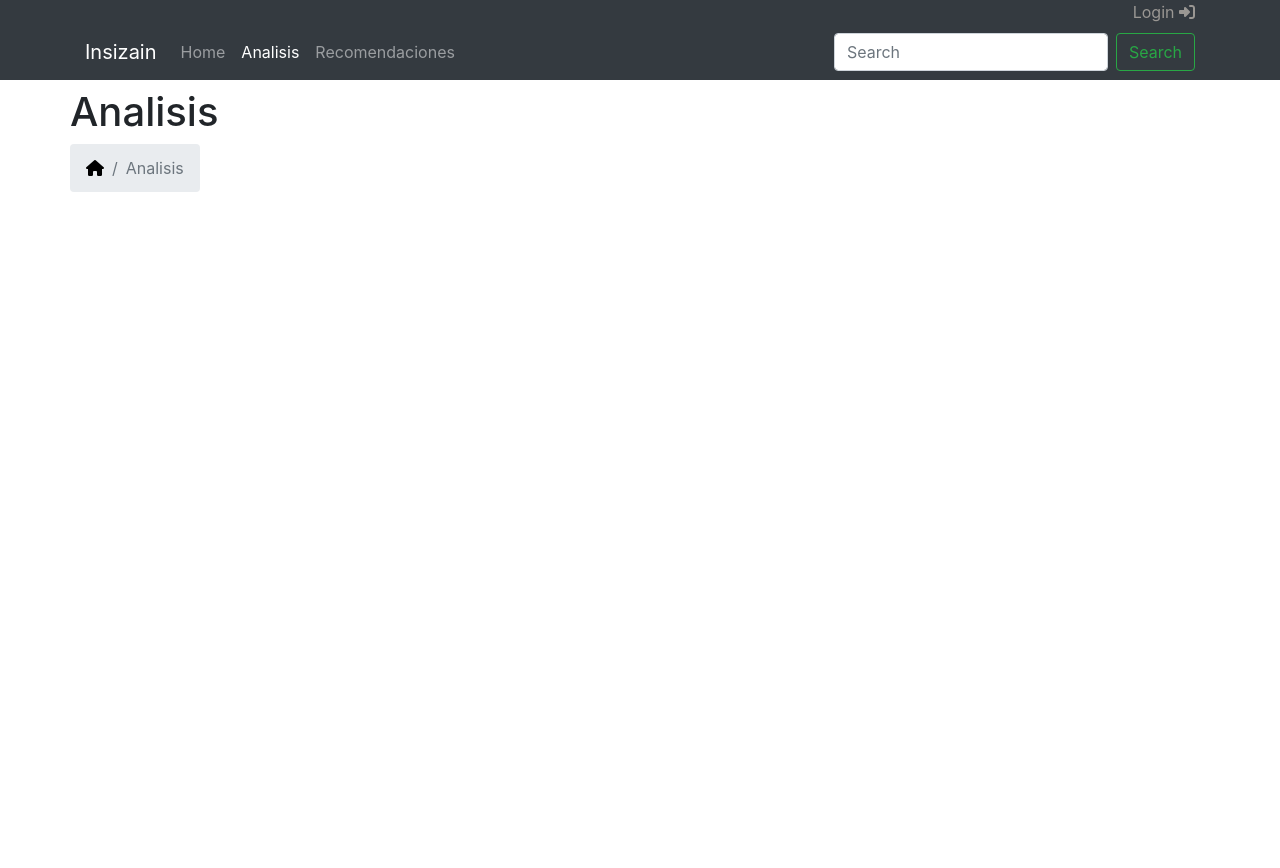
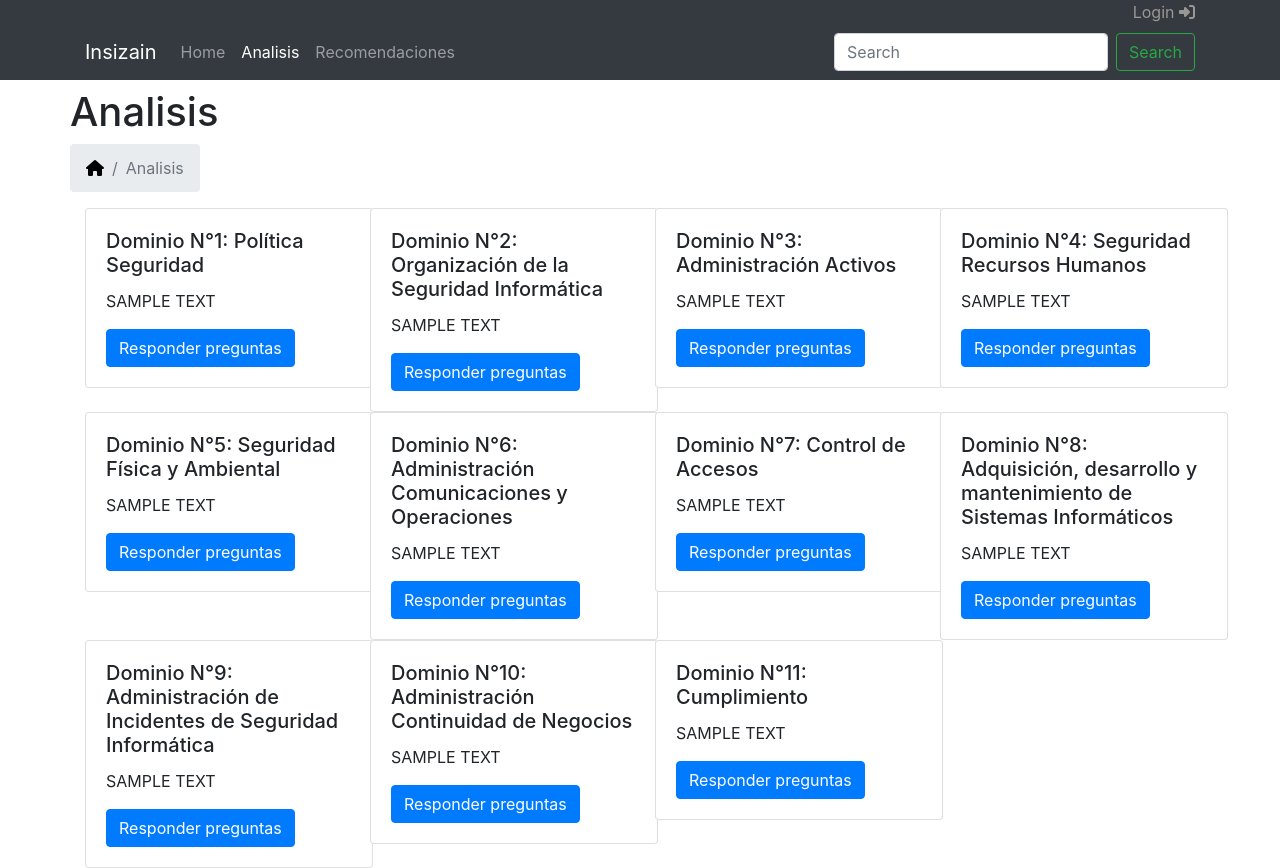
Before and after one commit to VicenteLG/proyecto-seguridad-informatica, a Django app: page /charts/analisis in a window 1280 px wide. Before the commit the page ends 192 px from the top, so only its background shows below. Run offline with Django 3.2, Linux system fonts and the light colour scheme; data comes from the database, SQL or seed files in the repository; both versions use the stored data as it was after the commit; some libraries are stand-ins or nearby versions.

Commit message:
Cambios en los modelos y views

```diff
--- a/ChartsGAP/models.py
+++ b/ChartsGAP/models.py
@@ -25,6 +25,10 @@ class Seccion(models.Model):
 	porcentaje_no_cumplimiento = models.PositiveIntegerField(default=0)
 	control = models.ManyToManyField(Control, null=True, blank=True)
 
+class Encuestados(models.Model):
+	profile = models.ForeignKey(Profile, on_delete=models.CASCADE)
+	fecha_encuesta = models.DateTimeField()
+
 class Dominio(models.Model):
 	nombre_dominio = models.CharField(max_length=75)
 	porcentaje_cumplimiento = models.PositiveIntegerField(default=0)
@@ -32,6 +36,7 @@ class Dominio(models.Model):
 	seccion = models.ManyToManyField(Seccion, null=True, blank=True)
 	recomendacion = models.ManyToManyField(Recomendacion, null=True, blank=True)
 	responsable = models.ForeignKey(Profile, on_delete=models.CASCADE)
+	encuestados = models.ManyToManyField(Encuestados, null=True, blank=True)
 
 class Evaluacion(models.Model):
 	porcentaje_cumplimiento = models.PositiveIntegerField(default=0)
--- a/ChartsGAP/templates/analisis.html
+++ b/ChartsGAP/templates/analisis.html
@@ -28,6 +28,44 @@ Analisis
 
 {% block content_body %}
 
+	{% for dominio in dominios %}
+
+		<div class='col-3'>
+			<div class="card" style="width: 18rem;">
+				<div class="card-body">
+					<h5 class="card-title">Dominio N°{{ dominio.pk }}: {{ dominio.nombre_dominio }} </h5>
+					<p class="card-text">SAMPLE TEXT</p>
+					{% if dominio.pk == 1 %}
+						<a href="{% url 'analisis_uno' request.user.pk %}" class="btn btn-primary">Responder preguntas</a>
+					{% elif dominio.pk == 2 %}
+						<a href="{% url 'analisis_dos' request.user.pk %}" class="btn btn-primary">Responder preguntas</a>
+					{% elif dominio.pk == 3 %}
+						<a href="{% url 'analisis_tres' request.user.pk %}" class="btn btn-primary">Responder preguntas</a>
+					{% elif dominio.pk == 4 %}
+						<a href="{% url 'analisis_cuatro' request.user.pk %}" class="btn btn-primary">Responder preguntas</a>
+					{% elif dominio.pk == 5 %}
+						<a href="{% url 'analisis_cinco' request.user.pk %}" class="btn btn-primary">Responder preguntas</a>
+					{% elif dominio.pk == 6 %}
+						<a href="{% url 'analisis_seis' request.user.pk %}" class="btn btn-primary">Responder preguntas</a>
+					{% elif dominio.pk == 7 %}
+						<a href="{% url 'analisis_siete' request.user.pk %}" class="btn btn-primary">Responder preguntas</a>
+					{% elif dominio.pk == 8 %}
+						<a href="{% url 'analisis_ocho' request.user.pk %}" class="btn btn-primary">Responder preguntas</a>
+					{% elif dominio.pk == 9 %}
+						<a href="{% url 'analisis_nueve' request.user.pk %}" class="btn btn-primary">Responder preguntas</a>
+					{% elif dominio.pk == 10 %}
+						<a href="{% url 'analisis_diez' request.user.pk %}" class="btn btn-primary">Responder preguntas</a>
+					{% else %}
+						<a href="{% url 'analisis_once' request.user.pk %}" class="btn btn-primary">Responder preguntas</a>
+					{% endif %}
+				</div>
+			</div>
+		</div>
+
+	{% endfor %}
+
+	<div class='col-3'></div>
+</div>
 
 
 {% endblock %}
--- a/ChartsGAP/views.py
+++ b/ChartsGAP/views.py
@@ -89,7 +89,7 @@ def analisis(request):
 	template_name = "analisis.html"
 	data = {}
 
-	data['dominio'] = Dominio.objects.all()
+	data['dominios'] = Dominio.objects.all()
 
 	return render(request, template_name, data)
 
```
Also changed, not shown: ChartsGAP/migrations/0002_auto_20200719_2002.py (added), db.sqlite3.
